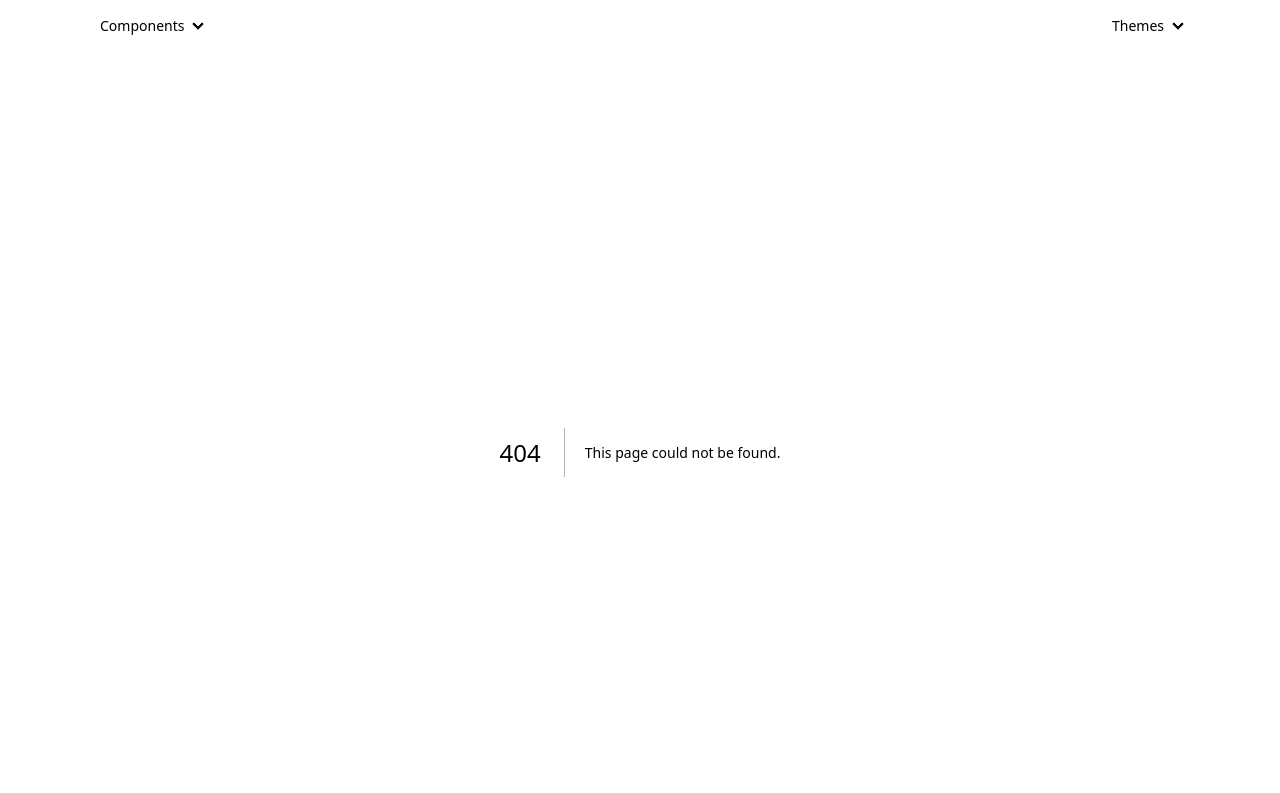
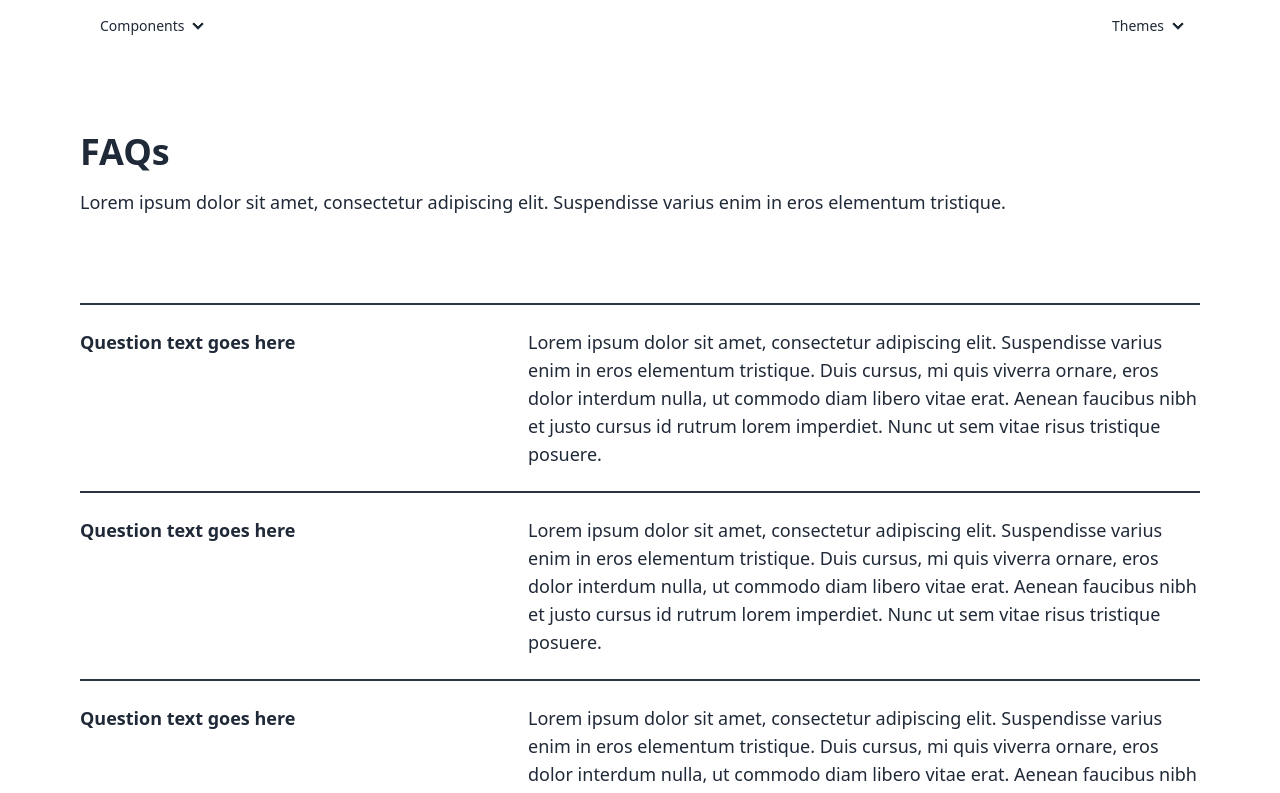
Before and after one commit to jagadeesh507/components, a Next.js app: page /components/faq9 in a window 1280 px wide. Before the commit this address had no page. Shown: the top 793 px of the page. Built offline with nearby package versions, Linux system fonts and the light colour scheme.

Commit message:
chore: faq9 added

```diff
--- /dev/null
+++ b/src/app/components/faq9/page.tsx
@@ -0,0 +1,7 @@
+import React from "react";
+import Faq9 from "@/components/faqs/faq9";
+function page() {
+  return <Faq9 />;
+}
+
+export default page;
--- a/src/app/data.tsx
+++ b/src/app/data.tsx
@@ -16,6 +16,7 @@ const components = [
   "blogsection37",
   "blogsection49",
   "faq1",
+  "faq9",
   "faq13",
 ];
 export default components;
--- /dev/null
+++ b/src/components/faqs/faq9.tsx
@@ -0,0 +1,40 @@
+import React from "react";
+
+function Faq9() {
+  return (
+    <div className="text-lg p-4 md:p-20">
+      <h1 className="text-4xl font-extrabold pb-4 ">FAQs</h1>
+      <p className="pb-16">
+        Lorem ipsum dolor sit amet, consectetur adipiscing elit. Suspendisse
+        varius enim in eros elementum tristique.
+      </p>
+      <div className="">
+        {Array.from({ length: 6 }, (_, index) => (
+          <div>
+            <div className="divider divider-neutral" />
+            <div className="flex flex-col md:flex-row justify-between">
+              <h2 className="font-bold w-full md:min-w-[40%] md:max-w-[50%]">
+                Question text goes here
+              </h2>
+              <p>
+                Lorem ipsum dolor sit amet, consectetur adipiscing elit.
+                Suspendisse varius enim in eros elementum tristique. Duis
+                cursus, mi quis viverra ornare, eros dolor interdum nulla, ut
+                commodo diam libero vitae erat. Aenean faucibus nibh et justo
+                cursus id rutrum lorem imperdiet. Nunc ut sem vitae risus
+                tristique posuere.
+              </p>
+            </div>
+          </div>
+        ))}
+      </div>
+      <div className="flex flex-col gap-5 pt-5 md:pt-10">
+        <h1 className="font-extrabold text-3xl">Still have questions?</h1>
+        <p>Lorem ipsum dolor sit amet, consectetur adipiscing elit.</p>
+        <button className="btn btn-outline btn-lg w-36">contact</button>
+      </div>
+    </div>
+  );
+}
+
+export default Faq9;
```
